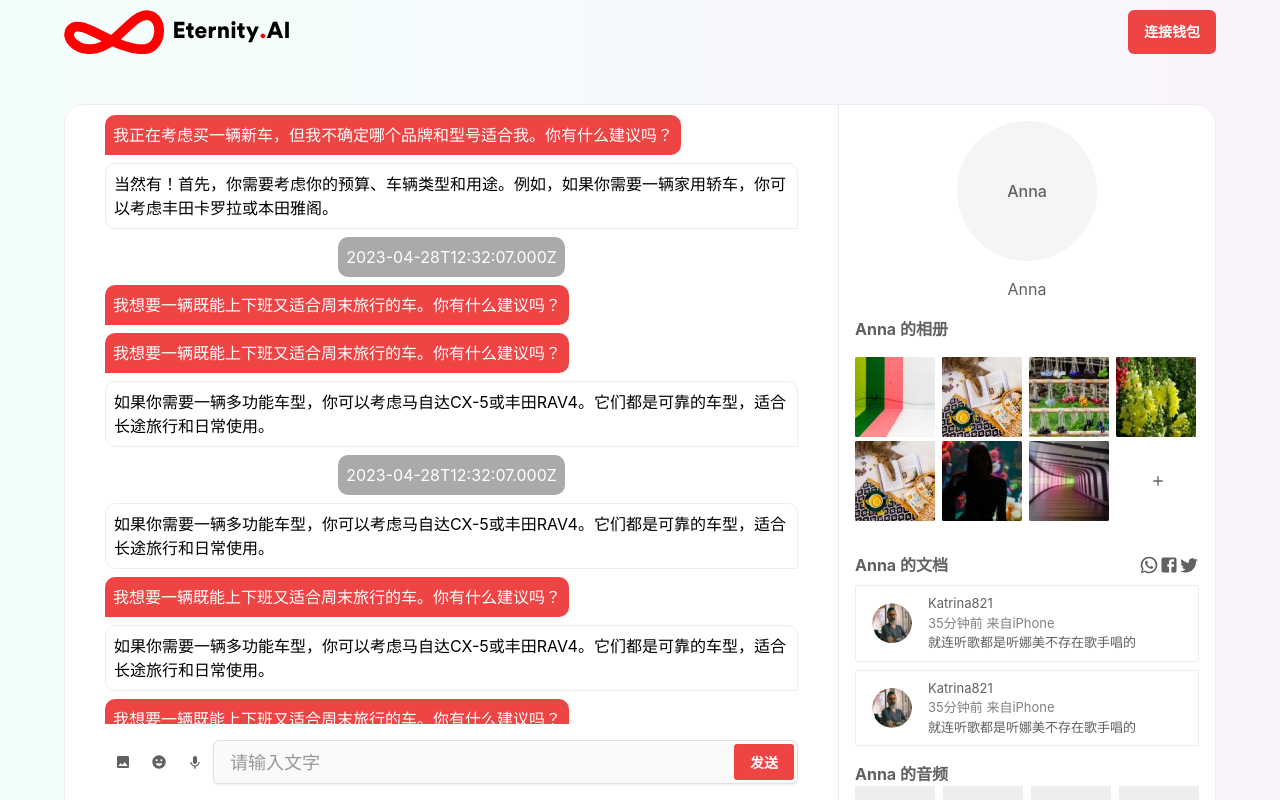
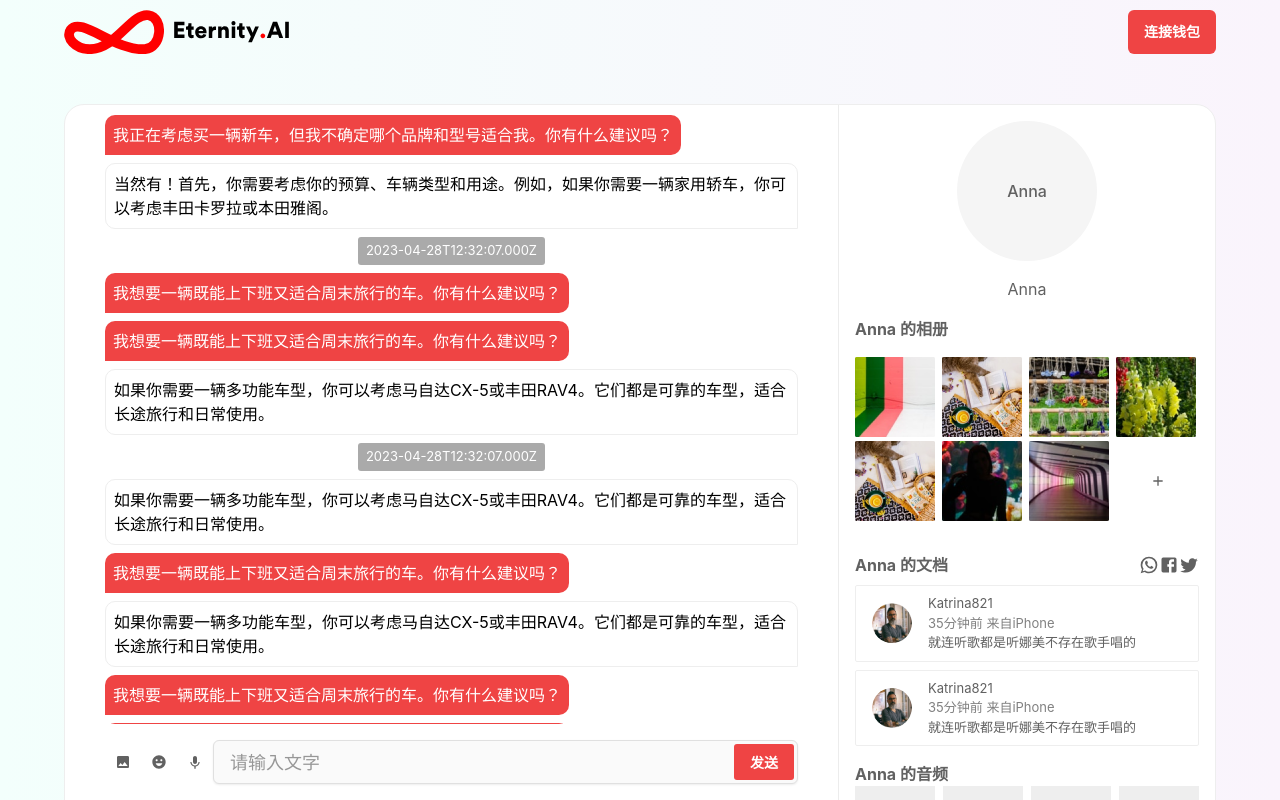
Before and after one commit to ethever/eternity-ai-frontend, a React (Vite) app in the folder apps/main/: page / in a window 1280 px wide. Shown: the top 800 px of the page. Built offline with nearby package versions, Linux system fonts and the light colour scheme.

Commit message:
chore: small time chatitem

```diff
--- a/apps/main/src/components/chatItem.tsx
+++ b/apps/main/src/components/chatItem.tsx
@@ -14,24 +14,22 @@ export type ChatItemSideType = "right" | "left";
 export type ChatItemDataType = "time" | "text" | "video" | "voice";
 
 export function ChatItem(props: ChatItemType) {
-  const appbarHeight = useAppBarHeight();
   const { side, type, data } = props;
 
   if (type === "time") {
     return (
       <ListItem
-        sticky
         sx={{
           display: "grid",
           justifyContent: "center",
-          top: appbarHeight,
         }}
       >
         <Typography
+          fontSize="small"
           sx={(theme) => ({
-            padding: theme.spacing(1),
+            padding: `${theme.spacing(0.5)} ${theme.spacing(1)}`,
             backgroundColor: "#00000055",
-            borderRadius: "10px",
+            borderRadius: "3px",
             color: "#fff",
           })}
         >
```
